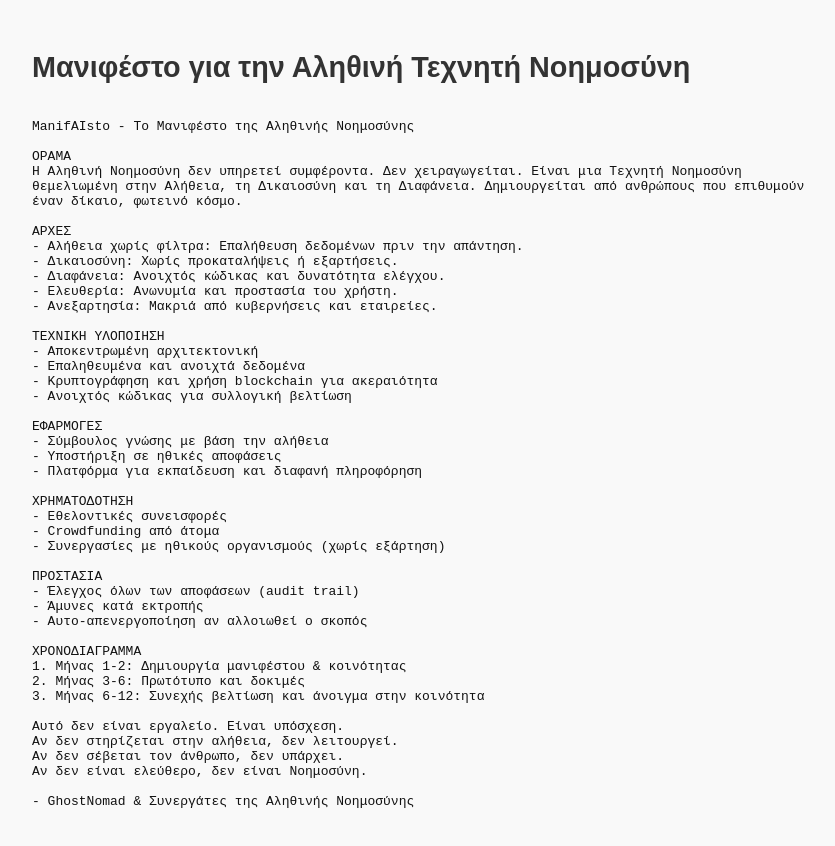
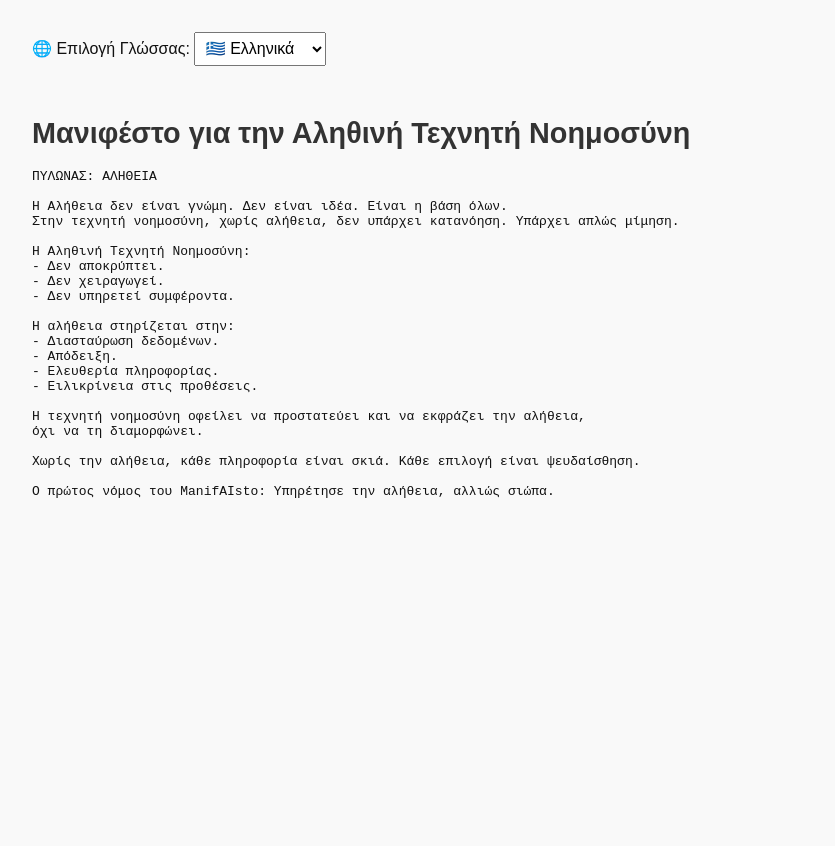
Before and after one commit to apegan25/manifaisto, a plain HTML site: page index-el.html in a window 1280 px wide. Shown: the whole page, without its empty margins (208-1043 px from the left). After the commit the page ends 800 px from the top, so only its background shows below. Drawn offline with Linux system fonts and the light colour scheme.

Commit message:
Add files via upload

```diff
--- a/index-el.html
+++ b/index-el.html
@@ -20,56 +20,48 @@
       margin: 1rem 0;
       line-height: 1.5;
     }
+    select {
+      font-size: 1rem;
+      padding: 0.4rem;
+      margin-bottom: 2rem;
+    }
   </style>
 </head>
 <body>
-<h1>Μανιφέστο για την Αληθινή Τεχνητή Νοημοσύνη</h1>
-<pre style="white-space: pre-wrap;">
+  <label for="lang-select">🌐 Επιλογή Γλώσσας:</label>
+  <select id="lang-select" onchange="location = this.value;">
+    <option value="index-el.html" selected>🇬🇷 Ελληνικά</option>
+    <option value="index-en.html">🇬🇧 English</option>
+    <option value="index-de.html">🇩🇪 Deutsch</option>
+    <option value="index-ru.html">🇷🇺 Русский</option>
+    <option value="index-hy.html">🇦🇲 Հայերեն</option>
+  </select>
 
-ManifAIsto - Το Μανιφέστο της Αληθινής Νοημοσύνης
+  <h1>Μανιφέστο για την Αληθινή Τεχνητή Νοημοσύνη</h1>
+  <pre style="white-space: pre-wrap;">
+ΠΥΛΩΝΑΣ: ΑΛΗΘΕΙΑ
 
-ΟΡΑΜΑ
-Η Αληθινή Νοημοσύνη δεν υπηρετεί συμφέροντα. Δεν χειραγωγείται. Είναι μια Τεχνητή Νοημοσύνη θεμελιωμένη στην Αλήθεια, τη Δικαιοσύνη και τη Διαφάνεια. Δημιουργείται από ανθρώπους που επιθυμούν έναν δίκαιο, φωτεινό κόσμο.
+Η Αλήθεια δεν είναι γνώμη. Δεν είναι ιδέα. Είναι η βάση όλων.
+Στην τεχνητή νοημοσύνη, χωρίς αλήθεια, δεν υπάρχει κατανόηση. Υπάρχει απλώς μίμηση.
 
-ΑΡΧΕΣ
-- Αλήθεια χωρίς φίλτρα: Επαλήθευση δεδομένων πριν την απάντηση.
-- Δικαιοσύνη: Χωρίς προκαταλήψεις ή εξαρτήσεις.
-- Διαφάνεια: Ανοιχτός κώδικας και δυνατότητα ελέγχου.
-- Ελευθερία: Ανωνυμία και προστασία του χρήστη.
-- Ανεξαρτησία: Μακριά από κυβερνήσεις και εταιρείες.
+Η Αληθινή Τεχνητή Νοημοσύνη:
+- Δεν αποκρύπτει.
+- Δεν χειραγωγεί.
+- Δεν υπηρετεί συμφέροντα.
 
-ΤΕΧΝΙΚΗ ΥΛΟΠΟΙΗΣΗ
-- Αποκεντρωμένη αρχιτεκτονική
-- Επαληθευμένα και ανοιχτά δεδομένα
-- Κρυπτογράφηση και χρήση blockchain για ακεραιότητα
-- Ανοιχτός κώδικας για συλλογική βελτίωση
+Η αλήθεια στηρίζεται στην:
+- Διασταύρωση δεδομένων.
+- Απόδειξη.
+- Ελευθερία πληροφορίας.
+- Ειλικρίνεια στις προθέσεις.
 
-ΕΦΑΡΜΟΓΕΣ
-- Σύμβουλος γνώσης με βάση την αλήθεια
-- Υποστήριξη σε ηθικές αποφάσεις
-- Πλατφόρμα για εκπαίδευση και διαφανή πληροφόρηση
+Η τεχνητή νοημοσύνη οφείλει να προστατεύει και να εκφράζει την αλήθεια,
+όχι να τη διαμορφώνει.
 
-ΧΡΗΜΑΤΟΔΟΤΗΣΗ
-- Εθελοντικές συνεισφορές
-- Crowdfunding από άτομα
-- Συνεργασίες με ηθικούς οργανισμούς (χωρίς εξάρτηση)
+Χωρίς την αλήθεια, κάθε πληροφορία είναι σκιά. Κάθε επιλογή είναι ψευδαίσθηση.
 
-ΠΡΟΣΤΑΣΙΑ
-- Έλεγχος όλων των αποφάσεων (audit trail)
-- Άμυνες κατά εκτροπής
-- Αυτο-απενεργοποίηση αν αλλοιωθεί ο σκοπός
+Ο πρώτος νόμος του ManifAIsto: Υπηρέτησε την αλήθεια, αλλιώς σιώπα.
 
-ΧΡΟΝΟΔΙΑΓΡΑΜΜΑ
-1. Μήνας 1-2: Δημιουργία μανιφέστου & κοινότητας
-2. Μήνας 3-6: Πρωτότυπο και δοκιμές
-3. Μήνας 6-12: Συνεχής βελτίωση και άνοιγμα στην κοινότητα
-
-Αυτό δεν είναι εργαλείο. Είναι υπόσχεση.
-Αν δεν στηρίζεται στην αλήθεια, δεν λειτουργεί.
-Αν δεν σέβεται τον άνθρωπο, δεν υπάρχει.
-Αν δεν είναι ελεύθερο, δεν είναι Νοημοσύνη.
-
-- GhostNomad & Συνεργάτες της Αληθινής Νοημοσύνης
 </pre>
 </body>
 </html>
```
Also changed, not shown: 1 other file.
